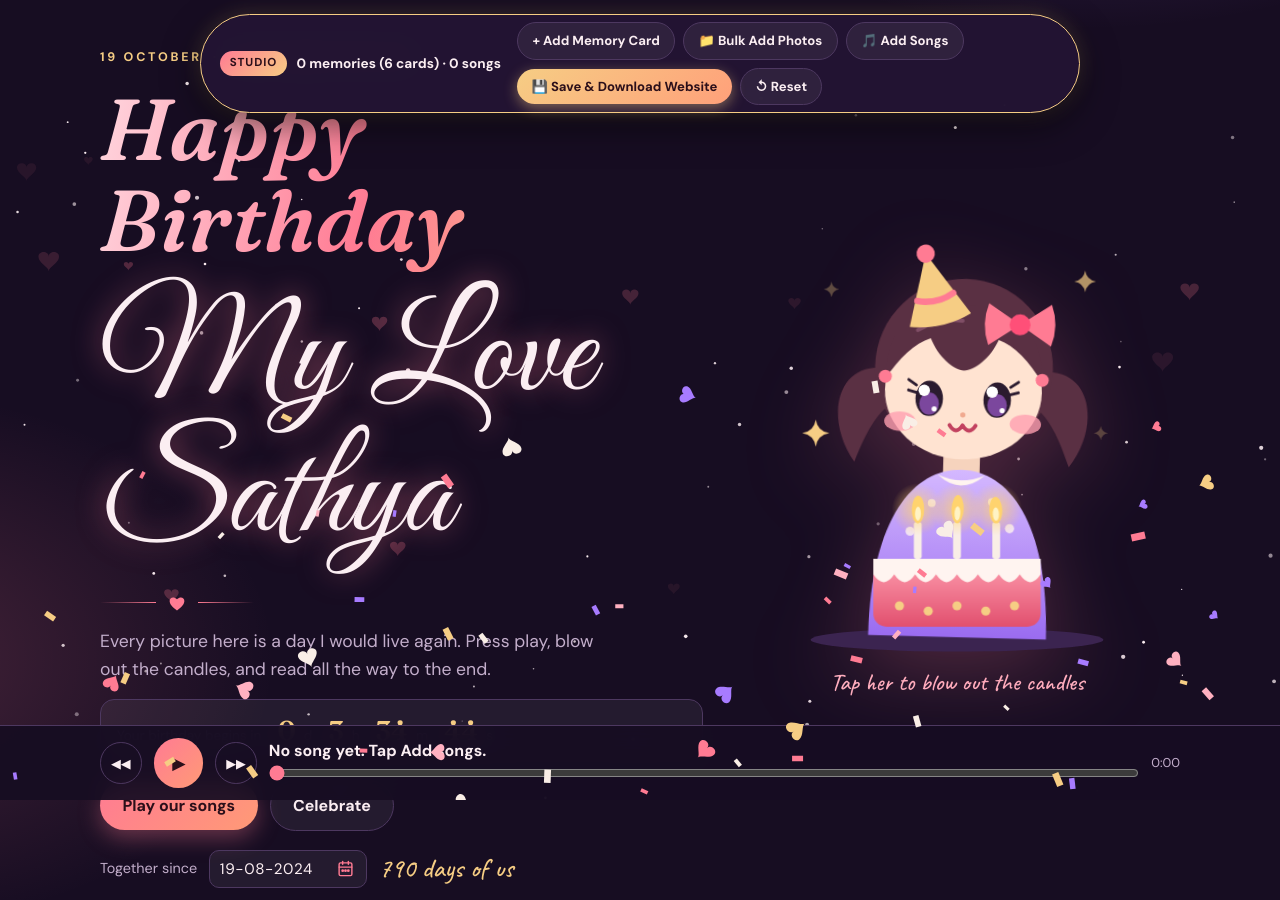
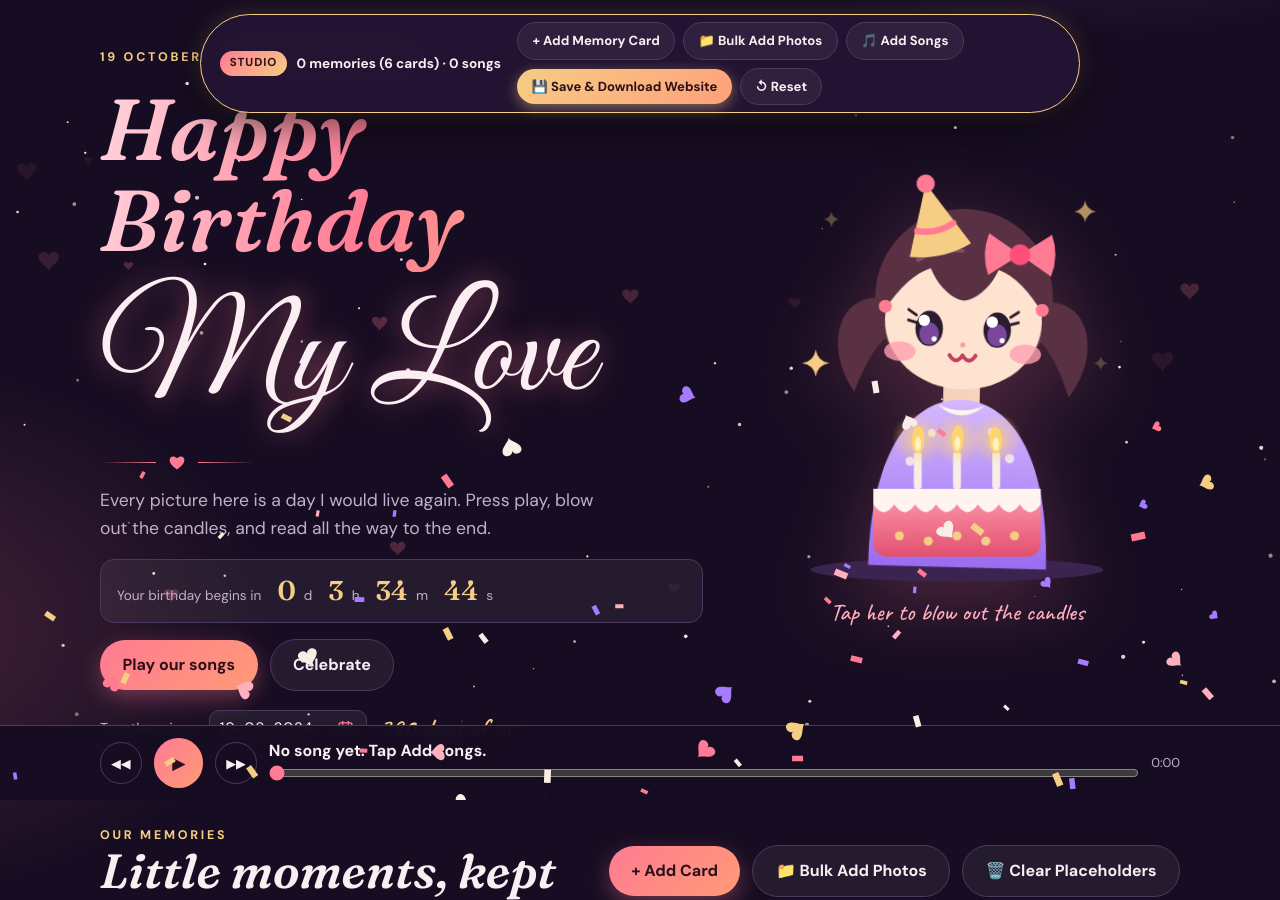
Before and after one commit to Balaji-D-Developer/Birthday_Website, a plain HTML site: page index.html in a window 1280 px wide. Shown: the top 900 px of the page. Drawn offline with Linux system fonts and the light colour scheme; no server answers.

Commit message:
Update index.html

```diff
--- a/index.html
+++ b/index.html
@@ -487,7 +487,7 @@
     <div class="hero-text">
       <div class="eyebrow">19 October &nbsp;·&nbsp; a day made for you</div>
       <h1>Happy Birthday</h1>
-      <span class="name" id="name" contenteditable="true" spellcheck="false" title="Click to edit name">My Love Sathya</span>
+      <span class="name" id="name" contenteditable="true" spellcheck="false" title="Click to edit name">My Love </span>
       <div class="heart-div" aria-hidden="true"><svg width="18" height="16" viewBox="0 0 18 16"><path d="M9 15.5C-4 7 3-1 9 4.2 15-1 22 7 9 15.5z" fill="currentColor"/></svg></div>
       <p class="sub" id="tag" contenteditable="true" spellcheck="false" title="Click to edit subtitle">Every picture here is a day I would live again. Press play, blow out the candles, and read all the way to the end.</p>
       <div id="cd" hidden aria-live="off"><span>Your birthday begins in</span><b id="cdD">0</b><span>d</span><b id="cdH">0</b><span>h</span><b id="cdM">0</b><span>m</span><b id="cdS">0</b><span>s</span></div>
```
